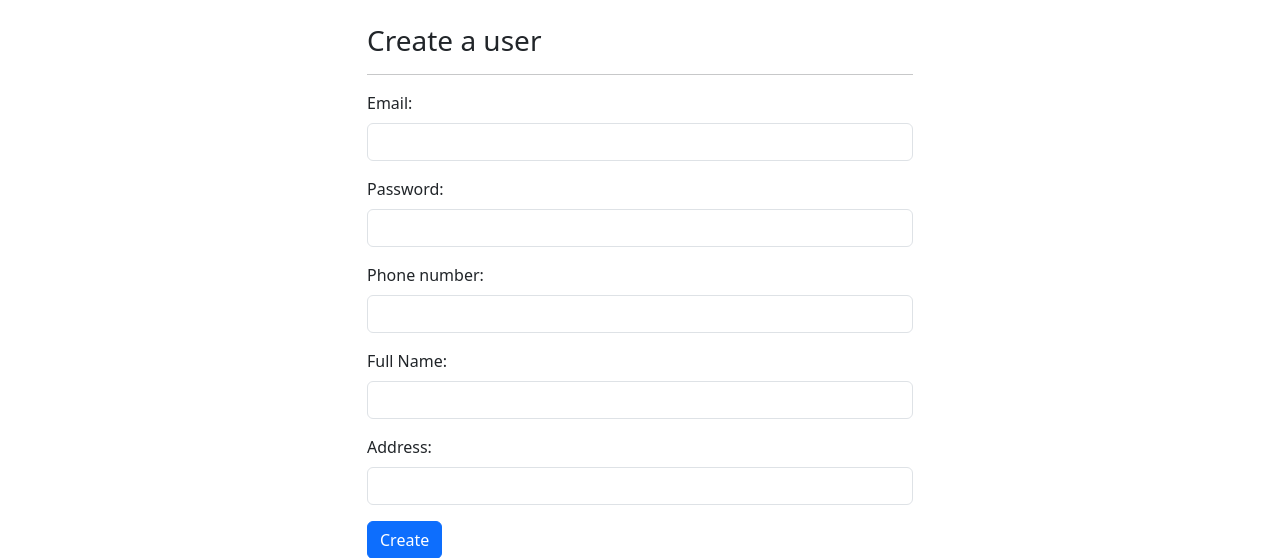
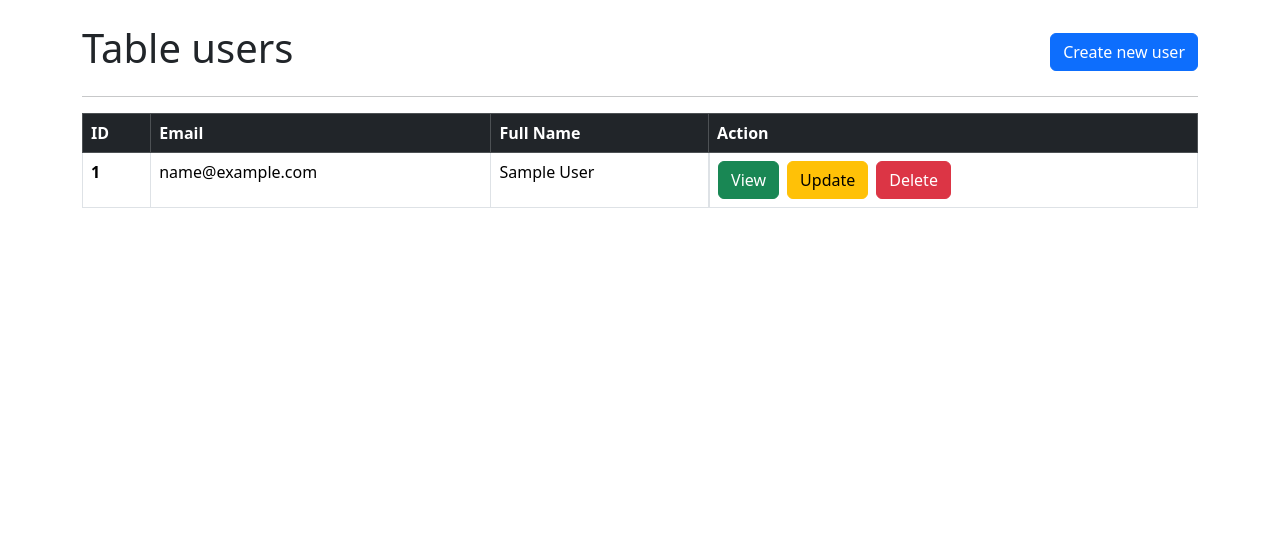
Before and after one commit to bghuy/java-spring-mvc, a Java web app: page /admin/user in a window 1280 px wide. Shown: the top 558 px of the page. Run offline with Spring Boot 4, a stand-in JSP engine, Linux system fonts and the light colour scheme; tables that the repository leaves empty hold one stand-in row (values such as "Sample post").

Commit message:
render users

```diff
--- a/src/main/java/vn/bachgiahuy/laptopshop/controller/UserController.java
+++ b/src/main/java/vn/bachgiahuy/laptopshop/controller/UserController.java
@@ -1,4 +1,6 @@
 package vn.bachgiahuy.laptopshop.controller;
+
+import java.util.List;
 
 import org.springframework.stereotype.Controller;
 import org.springframework.ui.Model;
@@ -24,11 +26,23 @@ public class UserController {
 
     @RequestMapping("/")
     public String getHomePage(Model model) {
+        List<User> arrUsers = this.userService.getAllUsers();
+        System.out.println(arrUsers);
+        List<User> usersWithEmail = this.userService.getAllUsersByEmail("admin@gmail.com");
+        System.out.println(usersWithEmail);
         model.addAttribute("eric", "user");
         return "hello";
     }
 
     @RequestMapping("/admin/user")
+    public String getUserPage(Model model) {
+        List<User> users = this.userService.getAllUsers();
+        System.out.println("users: " + users);
+        model.addAttribute("users", users);
+        return "/admin/user/user";
+    }
+
+    @RequestMapping("/admin/user/create")
     public String getCreateUserPage(Model model) {
         model.addAttribute("newUser", new User());
         return "/admin/user/create";
@@ -39,7 +53,7 @@ public class UserController {
         System.out.println(newUser.toString());
         User savedUser = this.userService.saveUser(newUser);
         System.out.println(savedUser);
-        return "redirect:/";
+        return "redirect:/admin/user";
     }
 
 }
--- a/src/main/resources/application.properties
+++ b/src/main/resources/application.properties
@@ -3,8 +3,7 @@
  spring.datasource.username=root
  spring.datasource.password=123456
  spring.datasource.driver-class-name=com.mysql.cj.jdbc.Driver
-
- #spring.jpa.show-sql: true
+ spring.jpa.show-sql: true
 
 #config username password
  spring.security.user.name=hoidanit
--- a/src/main/webapp/WEB-INF/view/admin/user/create.jsp
+++ b/src/main/webapp/WEB-INF/view/admin/user/create.jsp
@@ -1,11 +1,14 @@
-<%@page contentType="text/html" pageEncoding="UTF-8"%>
-<%@taglib prefix="c" uri="http://java.sun.com/jsp/jstl/core"%>
-<%@taglib uri="http://www.springframework.org/tags/form" prefix="form"%>
+<%@page contentType="text/html" pageEncoding="UTF-8"%> <%@taglib prefix="c"
+uri="http://java.sun.com/jsp/jstl/core"%> <%@taglib
+uri="http://www.springframework.org/tags/form" prefix="form"%>
 <html lang="en">
   <head>
-    <meta charset="UTF-8">
-    <meta name="viewport" content="width=device-width, initial-scale=1.0">
-    <link href="https://cdn.jsdelivr.net/npm/bootstrap@5.3.2/dist/css/bootstrap.min.css" rel="stylesheet">
+    <meta charset="UTF-8" />
+    <meta name="viewport" content="width=device-width, initial-scale=1.0" />
+    <link
+      href="https://cdn.jsdelivr.net/npm/bootstrap@5.3.2/dist/css/bootstrap.min.css"
+      rel="stylesheet"
+    />
     <!-- Latest compiled JavaScript-->
     <script src="https://cdn.jsdelivr.net/npm/bootstrap@5.3.2/dist/js/bootstrap.bundle.min.js"></script>
     <script src="https://ajax.googleapis.com/ajax/libs/jquery/3.7.1/jquery.min.js"></script>
@@ -13,38 +16,44 @@
   </head>
   <body>
     <!-- center the form bellow -->
-    <div class="container  mt-4">
+    <div class="container mt-4">
       <div class="row">
         <div class="col-md-6 col-12 mx-auto">
           <h3>Create a user</h3>
           <hr />
-          <form:form action="/admin/user/create" method="post" modelAttribute="newUser">
+          <form:form
+            action="/admin/user/create"
+            method="post"
+            modelAttribute="newUser"
+          >
             <div class="mb-3">
               <label class="form-label">Email:</label>
-                <form:input type="email" class="form-control" path="email"/>
+              <form:input type="email" class="form-control" path="email" />
             </div>
             <div class="mb-3">
               <label class="form-label">Password:</label>
-                <form:input type="password" class="form-control" path="password" />
+              <form:input
+                type="password"
+                class="form-control"
+                path="password"
+              />
             </div>
             <div class="mb-3">
-                <label  class="form-label">Phone number:</label>
-                <form:input type="text" class="form-control" path="phone"/>
+              <label class="form-label">Phone number:</label>
+              <form:input type="text" class="form-control" path="phone" />
             </div>
             <div class="mb-3">
               <label class="form-label">Full Name:</label>
-                <form:input type="text" class="form-control" path="fullName"/>
+              <form:input type="text" class="form-control" path="fullName" />
             </div>
             <div class="mb-3">
-                <label  class="form-label">Address:</label>
-                <form:input type="text" class="form-control" path="address"/>
+              <label class="form-label">Address:</label>
+              <form:input type="text" class="form-control" path="address" />
             </div>
             <button type="submit" class="btn btn-primary">Create</button>
           </form:form>
         </div>
-
       </div>
-
     </div>
   </body>
 </html>
--- /dev/null
+++ b/src/main/webapp/WEB-INF/view/admin/user/user.jsp
@@ -0,0 +1,58 @@
+<%@page contentType="text/html" pageEncoding="UTF-8"%> <%@taglib prefix="c"
+uri="http://java.sun.com/jsp/jstl/core"%> <%@taglib
+uri="http://www.springframework.org/tags/form" prefix="form"%>
+<html lang="en">
+  <head>
+    <meta charset="UTF-8" />
+    <meta name="viewport" content="width=device-width, initial-scale=1.0" />
+    <title>Document</title>
+    <link
+      href="https://cdn.jsdelivr.net/npm/bootstrap@5.3.2/dist/css/bootstrap.min.css"
+      rel="stylesheet"
+    />
+    <!-- Latest compiled JavaScript-->
+    <script src="https://cdn.jsdelivr.net/npm/bootstrap@5.3.2/dist/js/bootstrap.bundle.min.js"></script>
+    <script src="https://ajax.googleapis.com/ajax/libs/jquery/3.7.1/jquery.min.js"></script>
+  </head>
+  <body>
+    <div class="container mt-4">
+      <div class="row">
+        <div class="user-container col-12 mx-auto">
+          <div class="d-flex justify-content-between align-items-center">
+            <h1>Table users</h1>
+            <a href="/admin/user/create" class="btn btn-primary"
+              >Create new user</a
+            >
+          </div>
+          <hr />
+          <table class="table table-hover table-bordered">
+            <thead class="table-dark">
+              <tr>
+                <th scope="col">ID</th>
+                <th scope="col">Email</th>
+                <th scope="col">Full Name</th>
+                <th scope="col">Action</th>
+              </tr>
+            </thead>
+            <tbody>
+              <c:forEach var="user" items="${users}" varStatus="loop">
+                <tr>
+                  <th scope="row">${user.id}</th>
+                  <td>${user.email}</td>
+                  <td>${user.fullName}</td>
+                  <td class="d-flex flex-column flex-md-row">
+                    <button class="btn btn-success">View</button>
+                    <button class="btn btn-warning mx-0 mx-md-2 my-2 my-md-0">
+                      Update
+                    </button>
+                    <button class="btn btn-danger">Delete</button>
+                  </td>
+                </tr>
+              </c:forEach>
+            </tbody>
+          </table>
+        </div>
+      </div>
+    </div>
+  </body>
+</html>
```
Also changed, not shown: src/main/java/vn/bachgiahuy/laptopshop/repository/UserRepository.java (+7 -1 lines), src/main/java/vn/bachgiahuy/laptopshop/service/UserService.java (+8 -2 lines). Lines whose indentation alone changed are shown as unchanged.
